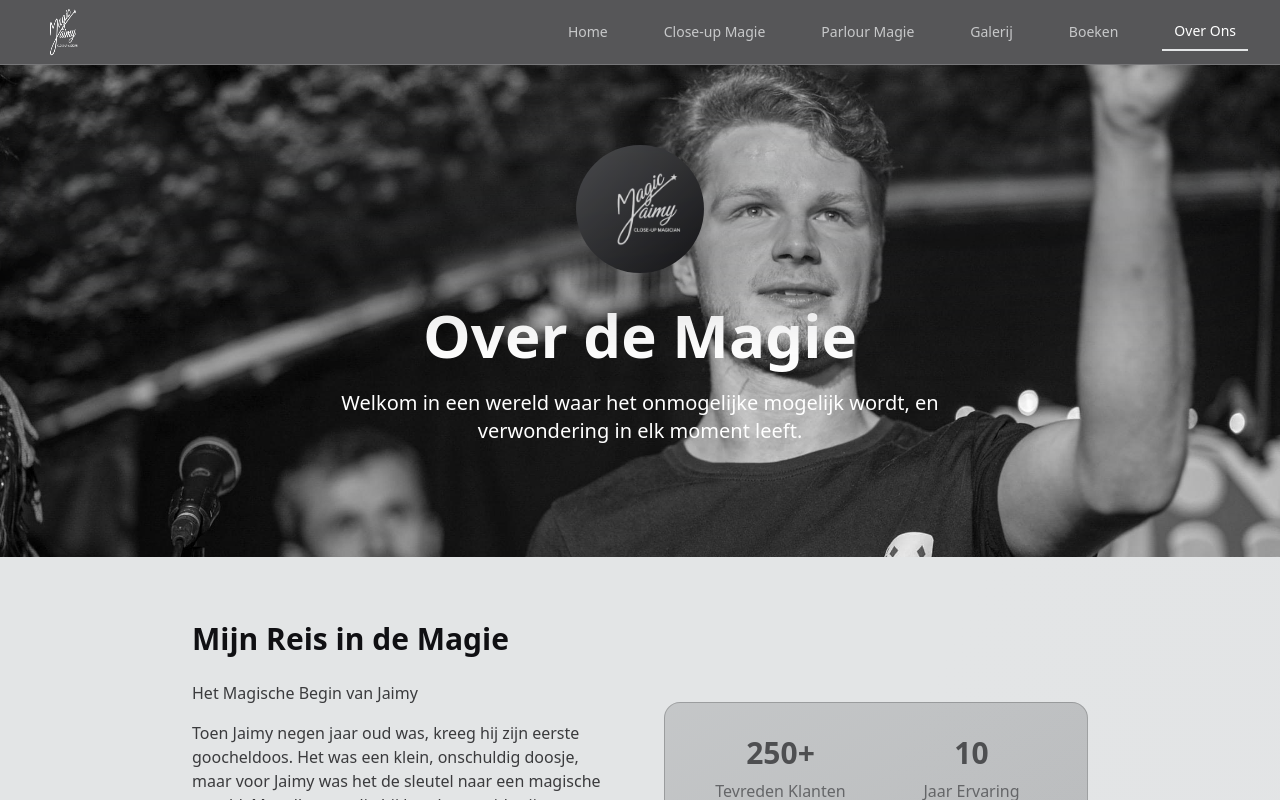
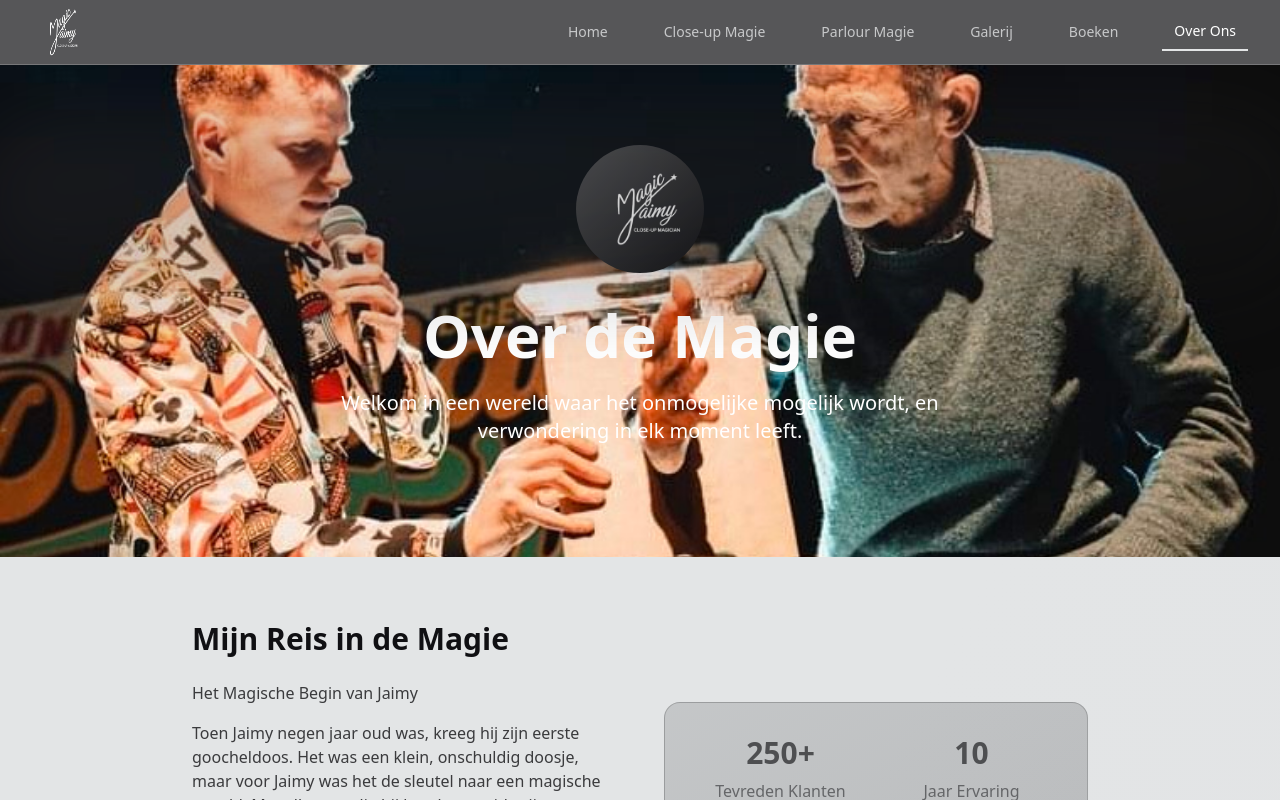
Before and after one commit to Gregoire-Intwali/JaimyMagic, a React (Vite) app: page /about in a window 1280 px wide. Shown: the top 800 px of the page. Built offline with nearby package versions, Linux system fonts and the light colour scheme.

Commit message:
fotos veranderd about us page
fotos veranderd about us page

```diff
--- a/src/pages/About.tsx
+++ b/src/pages/About.tsx
@@ -11,7 +11,7 @@ const About = () => {
       <Navigation />
 
       {/* Hero Section */}
-      <section className="py-20 px-4 w-full h-full bg-[url('/gallery/jaimy.jpeg')]  bg-cover bg-center">
+      <section className="py-20 px-4 w-full h-full bg-[url('/gallery/bedrijfsevent.jpeg')]  bg-cover bg-center">
         <div className="max-w-4xl mx-auto text-center">
           <div className="relative mb-8">
             <div className="w-32 h-32 mx-auto bg-gradient-to-br from-[#4E4F51] to-[#101013] rounded-full flex items-center justify-center mb-6">
--- a/src/pages/Index.tsx
+++ b/src/pages/Index.tsx
@@ -14,7 +14,7 @@ const Index = () => {
       <section className="relative py-20 px-4 text-center">
 
         <div className="absolute inset-0">
-          <div className="w-full h-full bg-[url('/gallery/sfeerfoto.jpeg')] bg-cover bg-center"></div>
+          <div className="w-280 h-full bg-[url('/gallery/sfeerfoto.jpeg')] bg-cover bg-right"></div>
           <div className="absolute inset-0 w-full h-full bg-black/60"></div>
         </div>
         <div className="relative max-w-4xl mx-auto">
```
